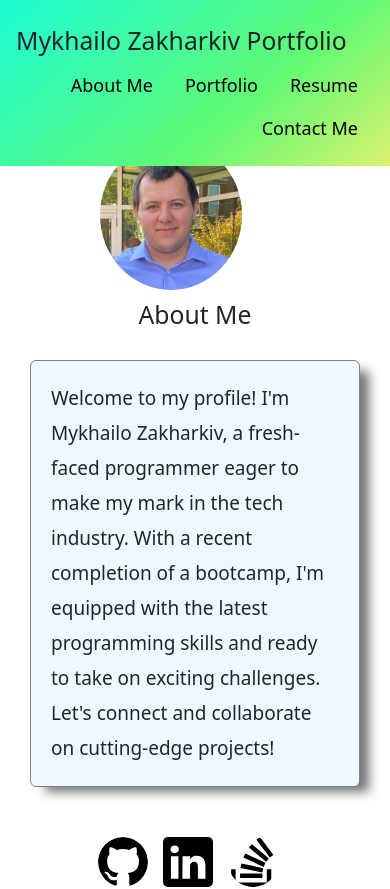
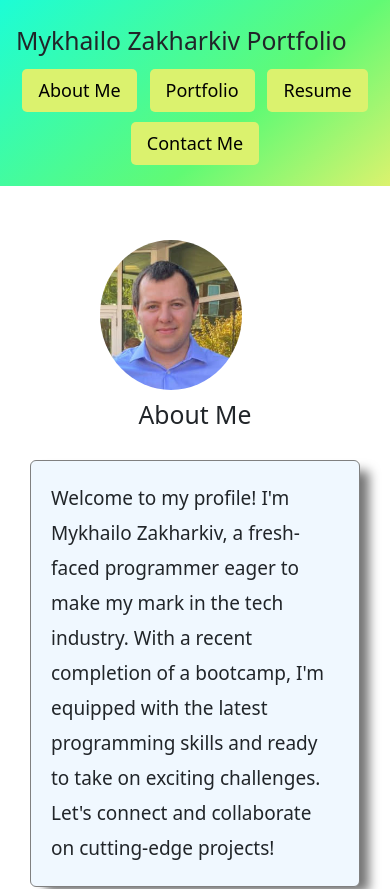
Before and after one commit to MykhailoZakh/React-Rendering-Portfolio, a React app: page / in a window 390 px wide. Shown: the top 889 px of the page. Built offline with nearby package versions, Linux system fonts and the light colour scheme; the HTML template or start-up script is replaced by a standard one.

Commit message:
adding styles for small screen

```diff
--- a/src/App.css
+++ b/src/App.css
@@ -1,4 +1,10 @@
 main {
   background-color: white;
-  margin-top: 120px;
+  margin-top: 125px;
 }
+
+@media (max-width: 600px) {
+  main {
+    margin-top: 220px;
+  }
+}
--- a/src/components/Nav-Bar/index.jsx
+++ b/src/components/Nav-Bar/index.jsx
@@ -5,7 +5,7 @@ function NavBar() {
   return (
     <nav className="navbar px-3 py-3 fixed-top">
       <h2>Mykhailo Zakharkiv Portfolio</h2>
-      <ul className="nav justify-content-end">
+      <ul className="nav justify-content-around">
         <li className="nav-item">
           <Link to="/" className="nav-link nav-a">
             About Me
--- a/src/components/Nav-Bar/nav.css
+++ b/src/components/Nav-Bar/nav.css
@@ -24,3 +24,10 @@
 .nav-a:active {
   color: black;
 }
+
+@media (max-width: 600px) {
+  .nav-a {
+    background-color: #dbf26e;
+    margin: 5px;
+  }
+}
```
